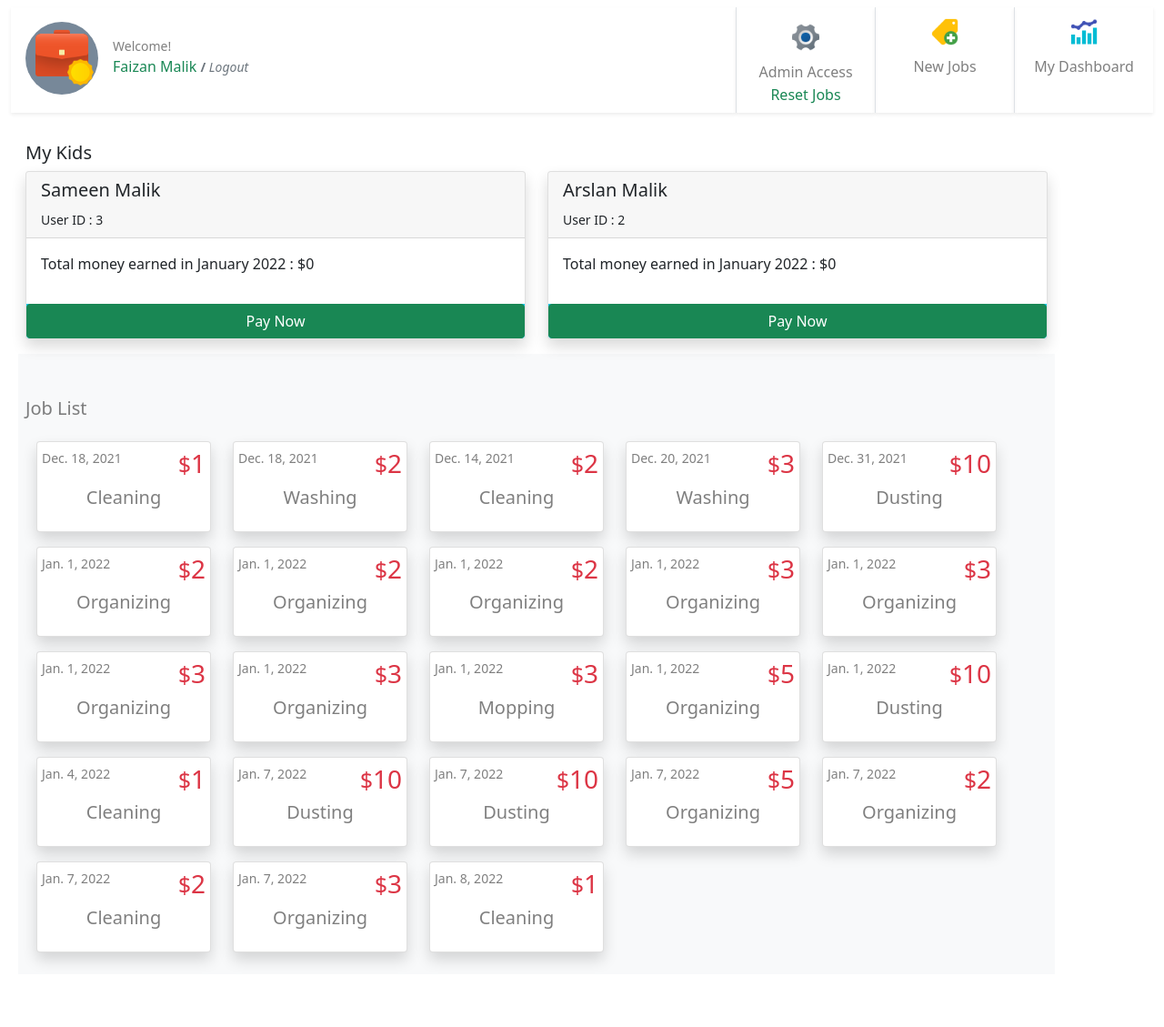
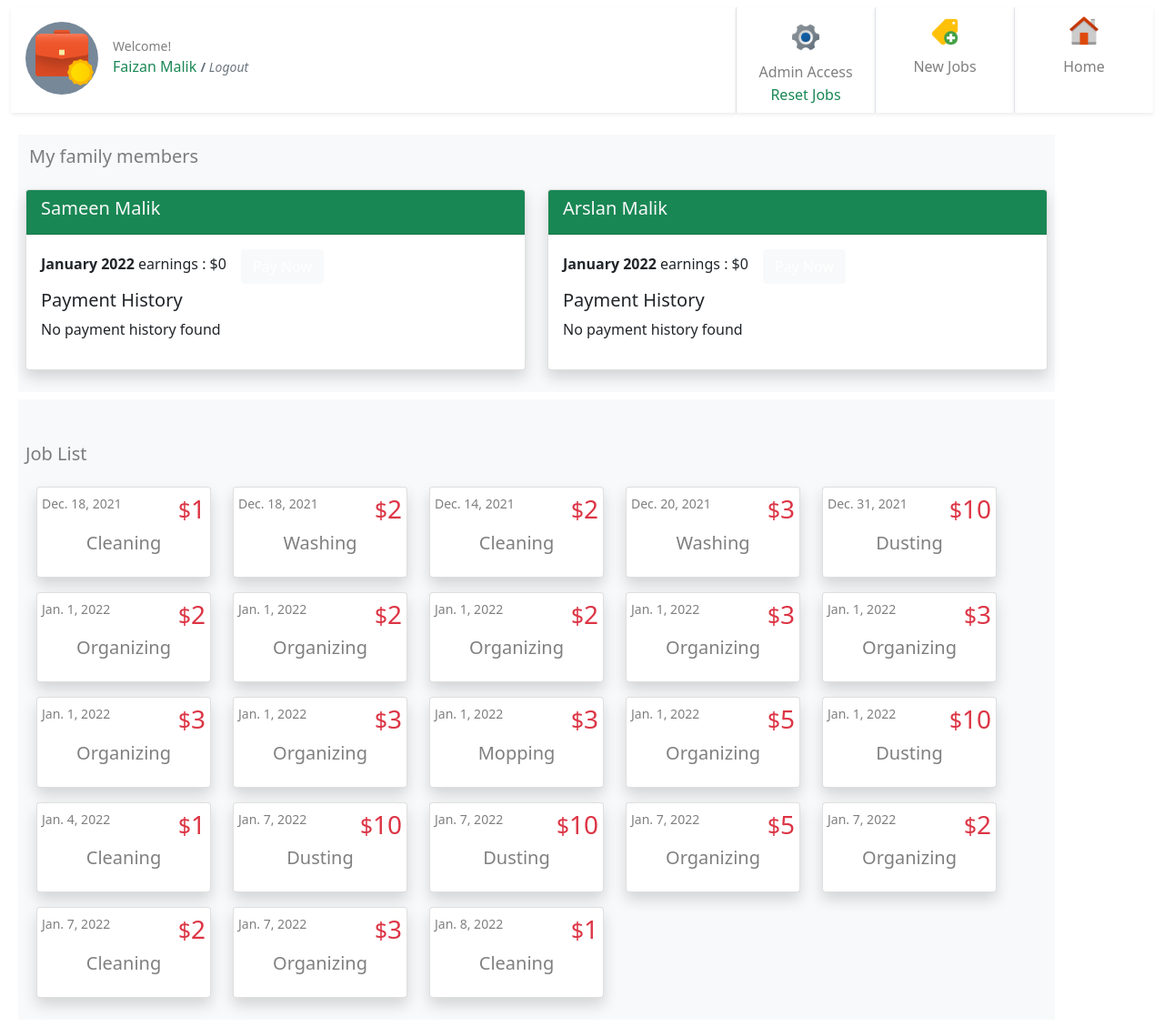
Before and after one commit to fnmalik2002/HomeProject, a Django app: page /dashboard/ in a window 1280 px wide. Shown: the whole page at 91% size. Before the commit the page ends 1063 px from the top, so only its background shows below. Run offline with Django 4.2, Linux system fonts and the light colour scheme; a user stored in the database is signed in; data comes from the database, SQL or seed files in the repository; both versions use the stored data as it was after the commit.

Commit message:
login page tweaked, jobs paid fixed, admin dashboard updated

```diff
--- a/jobs/models.py
+++ b/jobs/models.py
@@ -19,6 +19,7 @@ class Payments(models.Model):
 class JobPost(models.Model):
     job_title = models.CharField(max_length=200)
     publish_date = models.DateTimeField('date published', auto_now_add=True)
+    job_is_template = models.BooleanField(default=False)
     job_detail = models.CharField(max_length=200)
     job_price = models.IntegerField(default=0)
     job_taken = models.BooleanField(default=False)
--- a/jobs/templates/jobs/dashboard.html
+++ b/jobs/templates/jobs/dashboard.html
@@ -1,32 +1,59 @@
 {% extends "jobs/base.html" %} {% load static %} {% block user %} {{user.first_name}} {{user.last_name}} {% endblock user %} {% block content %} {% if user.is_staff %}
 
-<div class="container  p-2 m-2">
+<div class="container bg-light p-2 m-2">
     <div class="row">
-        <h5 id="mykids">My Kids</h5>
+        <h5 id="mykids" class="mb-4 mt-1 ms-1 text-black-50">My family members</h5>
         {% for key, value in jobs_ready_for_payment_this_month.items %}
-        <div class="col">
-            <div class="card shadow">
-                <div class="card-header">
-                    <h5>{{key.first_name}} {{key.last_name}} </h5> <small>User ID : {{key.id}} </small></div>
+        <div class="col-6">
+            <div class="card shadow mb-3">
+                <div class="card-header text-light bg-success">
+                    <h5>{{key.first_name}} {{key.last_name}} </h5>
+                </div>
                 <div class="card-body">
+                    <div class="d-flex">
                         {% if value.job_price__sum == None %}
-                    <p>Total money earned in {{ date_today|date:'F Y' }} : $0</p>
+                        <p class="mt-1"><span class="fw-bold"> {{date_today|date:'F Y' }}</span> earnings : $0</p>
                         {% else %}
-                    <p>Total money earned in {{ date_today|date:'F Y' }} : ${{value.job_price__sum}}</p>
+                        <p class="mt-1"><span class="fw-bold">{{ date_today|date:'F Y' }}</span> earnings : ${{value.job_price__sum}}</p>
                         {% endif %}
 
-                </div>
+
                         <div class="text-start">
-
-                    <form class="text-center bg-info rounded-bottom" action="{% url 'jobs:job_payments' %}" method='post'>
+                            {% if value.job_price__sum == None %}
+                            <form class="text-center rounded-bottom" action="" method='post'>
                                 {% csrf_token %}
 
                                 <input type="radio" id="accept" name="Choice" value="{{key.id}}" checked style="display: none;">
-                        <label for="accept" style="display: none;"> Accept</label>
-                        <!-- <input type="radio" id="reject" name="Choice" value="-2">
-                        <label for="reject"> Reject</label> -->
-                        <input type="submit" value="Pay Now" class="btn btn-success text-white fs-6" style="width: 100%;">
+                                <label for="accept" style="display: none;"> Pay Now</label>
+                                <input type="submit" value="Pay Now" class="btn btn-light text-white fs-6 ms-3">
+
                             </form>
+                            {% else %}
+                            <form class="text-center rounded-bottom" action="{% url 'jobs:job_payments' %}" method='post'>
+                                {% csrf_token %}
+
+                                <input type="radio" id="accept" name="Choice" value="{{key.id}}" checked style="display: none;">
+                                <label for="accept" style="display: none;"> Pay Now</label>
+                                <input type="submit" value="Pay Now" class="btn btn-success text-white fs-6 ms-3">
+                            </form>
+
+                            {% endif %}
+                        </div>
+                    </div>
+                    {% if payment_history %}
+                    <div class="">
+                        <h5>Payment History</h5>
+                        <p></p>
+
+
+                    </div>
+                    {% else %}
+                    <div class="">
+                        <h5>Payment History</h5>
+                        <p>No payment history found</p>
+                    </div>
+                    {% endif %}
+
                 </div>
             </div>
 
@@ -43,26 +70,19 @@
 </div>
 <div class="container bg-light p-2 m-2">
     <h5 class="mt-4 mb-4 pt-3 text-black-50">Job List</h5>
-
-
     <div class="row justify-content-start flex-wrap">
 
         {% if job_list %} {% for q in job_list %}
         <div class="card ms-4 mb-3 shadow rounded p-0" style="width: 12rem;">
             <a class="btn p-0" href="{% url 'jobs:detail' q.id%}" style="width: 100%;">
-
                 <div class="card-body p-0">
-
-
                     <div class="d-flex justify-content-between">
                         <small class="card-text text-black-50 mt-1 ms-1">{{q.publish_date.date}}</small>
                         <h3 class="text-danger mt-1 me-1 "><small>$</small>{{q.job_price}}</h3>
                     </div>
                     <h5 class="card-title pb-3 text-center text-black-50">{{ q.job_title }}</h5>
                     <!-- <p class="text-dark">{{q.job_detail}}</p> -->
-
             </a>
-
             </div>
         </div>
         {% endfor %} {% else %}
@@ -200,11 +220,11 @@
         </div>
         {% endif %}
         <div class=" mt-2 mb-2  text-center border-start shadow-sm">
-            <a class="btn p-0" style="width: 100%;" href="#">
+            <a class="btn p-0" style="width: 100%;" href="/">
                 <div class="" style="width: 150px;">
-                    <img class="m-2" src="{% static 'jobs/dashboard.png' %}" style="width: 36px; height: 36px;" alt="Card image">
+                    <img class="m-2" src="{% static 'jobs/home.png' %}" style="width: 36px; height: 36px;" alt="Card image">
                     <div class="">
-                        <p class="m-0 text-black-50 fs-6">My Dashboard</p>
+                        <p class="m-0 text-black-50 fs-6">Home</p>
                         <i class="btn text-black-50 fs-6">&nbsp;</i>
                     </div>
                 </div>
--- a/jobs/views.py
+++ b/jobs/views.py
@@ -16,6 +16,7 @@ from io import StringIO
 import numpy as np
 from .forms import NewJob
 from django.shortcuts import redirect
+import random
 
 
 my_money_under_review_this_month = None
@@ -47,7 +48,7 @@ def index(request):
     def job_creators(users_in_a_group):
         poster = None
         for u in users_in_a_group:
-            job_list_1 = JobPost.objects.filter(job_creator = u).order_by('-id')[:10]
+            job_list_1 = JobPost.objects.filter(job_creator = u).order_by('-id')
             print (u, job_list_1, len(job_list_1))
             if len(job_list_1) > 0:
                 print("job creator is", u.id)
@@ -68,45 +69,47 @@ def index(request):
 
     if request.user.is_staff:
         print("I am a staff")
-        my_jobs_under_review = this_family_jobs.filter(job_taker=user).filter(job_taken= True).filter(job_under_review= True).order_by('-id')[:10]
-        my_jobs_acceptably_done = this_family_jobs.filter(job_taker=user).filter(job_taken=True).filter(job_done=True).filter(job_passed_review= True).order_by('-id')[:10]
+        my_jobs_under_review = this_family_jobs.filter(job_taker=user).filter(job_taken= True).filter(job_under_review= True).order_by('-id')
+        my_jobs_acceptably_done = this_family_jobs.filter(job_taker=user).filter(job_taken=True).filter(job_done=True).filter(job_passed_review= True).order_by('-id')
 
-        jobs_under_review = this_family_jobs.filter(job_taken= True).filter(job_under_review= True).order_by('-id')[:10]
-        jobs_acceptably_done = this_family_jobs.filter(job_taken=True).filter(job_done=True).filter(job_passed_review= True).order_by('-id')[:10]
-        jobs_review_rejected_by_admin = this_family_jobs.filter(job_taken=True).filter(job_done=True).filter(job_rejected_by_admin = True).order_by('-id')[:10]
-        my_jobs_review_rejected_by_admin = this_family_jobs.filter(job_taker=user).filter(job_taken=True).filter(job_done=True).filter(job_rejected_by_admin = True).order_by('-id')[:10]
+        jobs_under_review = this_family_jobs.filter(job_taken= True).filter(job_under_review= True).order_by('-id')
+        jobs_acceptably_done = this_family_jobs.filter(job_taken=True).filter(job_done=True).filter(job_passed_review= True).filter(job_paid=False).order_by('-id')
+        jobs_review_rejected_by_admin = this_family_jobs.filter(job_taken=True).filter(job_done=True).filter(job_rejected_by_admin = True).order_by('-id')
+        my_jobs_review_rejected_by_admin = this_family_jobs.filter(job_taker=user).filter(job_taken=True).filter(job_done=True).filter(job_rejected_by_admin = True).order_by('-id')
+        jobs_paid = this_family_jobs.filter(job_taken=True).filter(job_done=True).filter(job_passed_review= True).filter(job_paid=True).order_by('-id')
+
 
         job_list = this_family_jobs.filter(job_taken= False).order_by('-id')
-        job_gone = this_family_jobs.filter(job_taken= True).order_by('-id')[:10]
-        my_unfinished_jobs = this_family_jobs.filter(job_taker=user).filter(job_taken=True).filter(job_done=False).order_by('-id')[:10]
-        all_unfinished_jobs = this_family_jobs.filter(job_taken=True).filter(job_done=False).order_by('-id')[:10]
+        job_gone = this_family_jobs.filter(job_taken= True).order_by('-id')
+        my_unfinished_jobs = this_family_jobs.filter(job_taker=user).filter(job_taken=True).filter(job_done=False).order_by('-id')
+        all_unfinished_jobs = this_family_jobs.filter(job_taken=True).filter(job_done=False).order_by('-id')
 
-        my_done_jobs = this_family_jobs.filter(job_taker=user).filter(job_done=True).order_by('-id')[:10]
-        all_done_jobs = this_family_jobs.filter(job_taken=True).filter(job_done=True).order_by('-id')[:10]
+        my_done_jobs = this_family_jobs.filter(job_taker=user).filter(job_done=True).order_by('-id')
+        all_done_jobs = this_family_jobs.filter(job_taken=True).filter(job_done=True).order_by('-id')
         my_money_under_review_this_month = this_family_jobs.filter(job_taken=True).filter(job_under_review= True).filter(job_done=True).aggregate(Sum('job_price'))
         my_total_this_mont = this_family_jobs.filter(job_taken=True).filter(job_done=True).filter(job_passed_review= True).aggregate(Sum('job_price'))
         unclaimed = this_family_jobs.filter(job_taken= False).aggregate(Sum('job_price'))
 
     else:
         print("I am not a staff")
-        my_jobs_under_review = this_family_jobs.filter(job_taker=user).filter(job_taken= True).filter(job_under_review= True).order_by('-id')[:10]
-        my_jobs_acceptably_done = this_family_jobs.filter(job_taker=user).filter(job_taken=True).filter(job_done=True).filter(job_passed_review= True).order_by('-id')[:10]
-        jobs_under_review = this_family_jobs.filter(job_taken= True).filter(job_under_review= True).order_by('-id')[:10]
-        jobs_acceptably_done = this_family_jobs.filter(job_taken=True).filter(job_done=True).filter(job_passed_review= True).order_by('-id')[:10]
-
+        my_jobs_under_review = this_family_jobs.filter(job_taker=user).filter(job_taken= True).filter(job_under_review= True).order_by('-id')
+        my_jobs_acceptably_done = this_family_jobs.filter(job_taker=user).filter(job_taken=True).filter(job_done=True).filter(job_passed_review= True).filter(job_paid=False).order_by('-id')
+        jobs_under_review = this_family_jobs.filter(job_taken= True).filter(job_under_review= True).order_by('-id')
+        jobs_acceptably_done = this_family_jobs.filter(job_taken=True).filter(job_done=True).filter(job_passed_review= True).order_by('-id')
+        jobs_paid = this_family_jobs.filter(job_taken=True).filter(job_taker=user).filter(job_done=True).filter(job_passed_review= True).filter(job_paid=True).order_by('-id')
 
         job_list = this_family_jobs_today.filter(job_taken= False).order_by('-id')
-        job_gone = this_family_jobs.filter(job_taken= True).order_by('-id')[:10]
-        my_unfinished_jobs = this_family_jobs.filter(job_taker=user).filter(job_taken=True).filter(job_done=False).order_by('-id')[:10]
-        all_unfinished_jobs = this_family_jobs_today.filter(job_taken=True).filter(job_done=False).order_by('-id')[:10]
-        my_done_jobs = this_family_jobs.filter(job_taker=user).filter(job_done=True).order_by('-id')[:10]
-        all_done_jobs = this_family_jobs.filter(job_taken=True).filter(job_done=True).order_by('-id')[:10]
+        job_gone = this_family_jobs.filter(job_taken= True).order_by('-id')
+        my_unfinished_jobs = this_family_jobs.filter(job_taker=user).filter(job_taken=True).filter(job_done=False).order_by('-id')
+        all_unfinished_jobs = this_family_jobs_today.filter(job_taken=True).filter(job_done=False).order_by('-id')
+        my_done_jobs = this_family_jobs.filter(job_taker=user).filter(job_done=True).order_by('-id')
+        all_done_jobs = this_family_jobs.filter(job_taken=True).filter(job_done=True).order_by('-id')
 
         my_money_under_review_this_month = this_family_jobs.filter(job_taker=user).filter(job_taken=True).filter(job_under_review= True).filter(job_done=True).aggregate(Sum('job_price'))
         my_total_this_mont = this_family_jobs.filter(job_taker=user).filter(job_taken=True).filter(job_done=True).filter(job_passed_review= True).aggregate(Sum('job_price'))
-        unclaimed = this_family_jobs.filter(job_taken= False).aggregate(Sum('job_price'))
-        my_jobs_review_rejected_by_admin = this_family_jobs.filter(job_taker=user).filter(job_taken=True).filter(job_done=True).filter(job_rejected_by_admin = True).order_by('-id')[:10]
-        jobs_review_rejected_by_admin = this_family_jobs.filter(job_taken=True).filter(job_done=True).filter(job_rejected_by_admin = True).order_by('-id')[:10]
+        unclaimed = this_family_jobs_today.filter(job_taken= False).aggregate(Sum('job_price'))
+        my_jobs_review_rejected_by_admin = this_family_jobs.filter(job_taker=user).filter(job_taken=True).filter(job_done=True).filter(job_rejected_by_admin = True).order_by('-id')
+        jobs_review_rejected_by_admin = this_family_jobs.filter(job_taken=True).filter(job_done=True).filter(job_rejected_by_admin = True).order_by('-id')
 
 
     template = loader.get_template('jobs/index.html')
@@ -134,6 +137,7 @@ def index(request):
      'date_today' : timezone.datetime.now(),
      'jobs_review_rejected_by_admin' : jobs_review_rejected_by_admin,
      'my_jobs_review_rejected_by_admin' : my_jobs_review_rejected_by_admin,
+     'jobs_paid' : jobs_paid,
 
 
      }
@@ -164,11 +168,11 @@ def payments(request):
 
     print(request.user, user.id)
     # if request.user.is_superuser:
-    #     job_list = JobPost.objects.filter(job_taken= False).order_by('-id')[:10]
-    #     job_gone = JobPost.objects.filter(job_taken= True).order_by('-id')[:10]
+    #     job_list = JobPost.objects.filter(job_taken= False).order_by('-id')
+    #     job_gone = JobPost.objects.filter(job_taken= True).order_by('-id')
     # else:
-    #     job_list = JobPost.objects.filter(job_taker = user_id).order_by('-id')[:10]
-    #     job_gone = JobPost.objects.filter(job_taken= True).order_by('-id')[:10]
+    #     job_list = JobPost.objects.filter(job_taker = user_id).order_by('-id')
+    #     job_gone = JobPost.objects.filter(job_taken= True).order_by('-id')
     try:
         pk=request.POST['Choice']
         print("choice id : ", pk)
@@ -180,7 +184,7 @@ def payments(request):
     except Exception as e:
         print(e)
 
-    payment_list = JobPost.objects.filter(job_taken= True).filter(job_done= False).order_by('-id')[:10]
+    payment_list = JobPost.objects.filter(job_taken= True).filter(job_done= False).order_by('-id')
     template = loader.get_template('jobs/payments.html')
     if request.user == 'AnonymousUser':
         usr = "None"
@@ -293,10 +297,17 @@ def dashboard(request):
     my_total_this_year = get_this_family_jobs(request).filter(publish_date__year=date_today.year).filter(job_taker=request.user).filter(job_taken=True).filter(job_done=True).filter(job_passed_review= True).aggregate(Sum('job_price'))
 
     print("job = ", job_list)
+    pays = get_this_family_jobs(request).filter(publish_date__year=date_today.year).filter(job_taker=request.user).filter(job_taken=True).filter(job_done=True).filter(job_passed_review= True).filter(job_paid=True)
+    payment_history = []
+    for p in pays:
+        p.job_payment_id.id
+        print(p)
+        payment_history.append(p.job_payment_id.id)
 
-
+    print('payment_history = ', payment_history)
     def get_jobs_ready_for_payment_this_month(request):
         jobs = {}
+
         user_group = Group.objects.get(user = request.user)
         users_in_a_group = User.objects.filter(groups=user_group)
         for u in users_in_a_group:
@@ -325,6 +336,7 @@ def dashboard(request):
     'my_total_this_year' : my_total_this_year,
     'job_list' : job_list,
     'jobs_ready_for_payment_this_month' : get_jobs_ready_for_payment_this_month(request),
+    'payment_history' : payment_history,
 
      }
     return HttpResponse(template.render(context, request))
@@ -335,9 +347,7 @@ def new_job(request):
         if form.is_valid():
             post = form.save(commit=False)
             post.job_creator = request.user
-            # post.publish_date = timezone.now()
             post.save()
-            print("hello")
             return detail(request, pk=post.pk)
     else:
         form = NewJob()
@@ -385,7 +395,9 @@ def job_payments(request):
     this_kid_jobs_to_be_paid_this_month = get_this_family_jobs(request).filter(publish_date__month=date_today.month).filter(job_taker=this_kid).filter(job_taken=True).filter(job_done=True).filter(job_passed_review= True).filter(job_paid= False)
     this_kid_total_payment_this_month = this_kid_jobs_to_be_paid_this_month.aggregate(Sum('job_price'))['job_price__sum']
     # print("this_kid_total_payment_this_month = ", this_kid_total_payment_this_month)
-    uid = this_kid.first_name+"-"+str(date_today.month)+"-"+str(this_kid_total_payment_this_month)
+
+    n = random.randint(1000,1000000)
+    uid = this_kid.first_name+"-"+str(date_today.month)+"-"+str(this_kid_total_payment_this_month)+"-"+str(n)
     print(uid)
 
 
@@ -402,7 +414,7 @@ def job_payments(request):
     print("This Kid Jobs This Month For Payment = ", this_kid_jobs_to_be_paid_this_month)
     for job in this_kid_jobs_to_be_paid_this_month:
         print(job)
-        job.job_paid=True
+        job.job_paid = True
         job.job_payment_id = pymnt
         job.save()
 
```
Also changed, not shown: jobs/templates/jobs/index.html (+56 -1 lines), jobs/templates/jobs/new_job.html (+9 -16 lines), db.sqlite3, jobs/migrations/0015_jobpost_job_is_template.py (added), jobs/static/jobs/home.png (added). Lines whose indentation alone changed are shown as unchanged.
